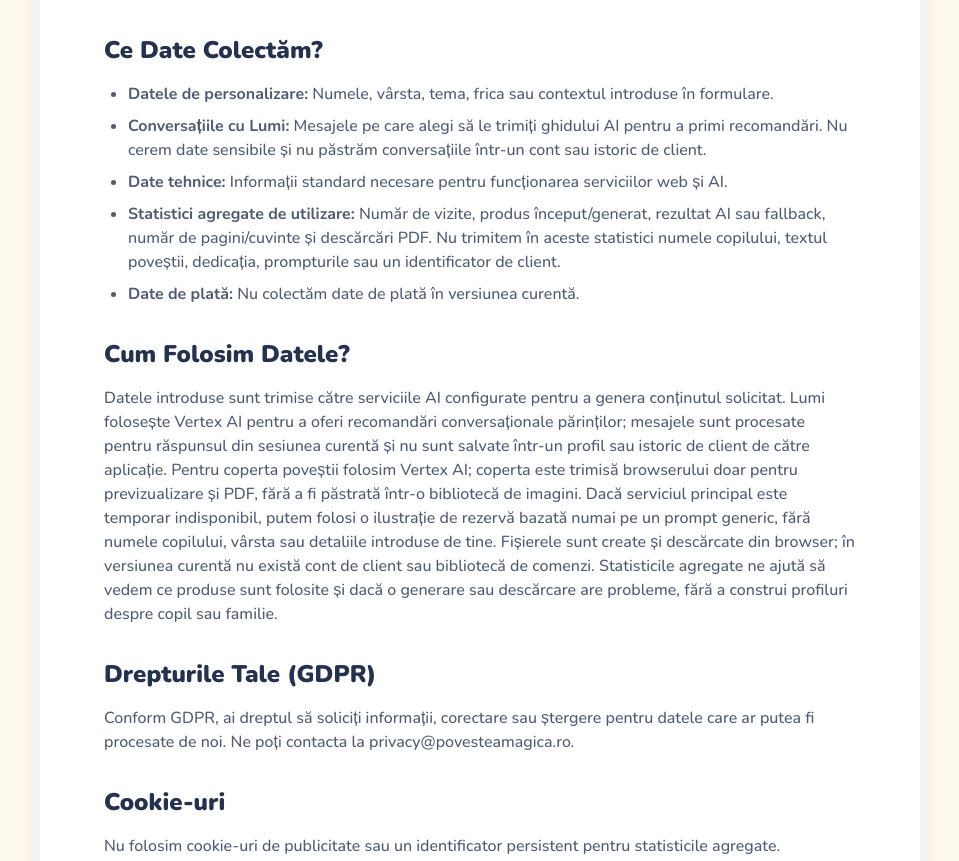
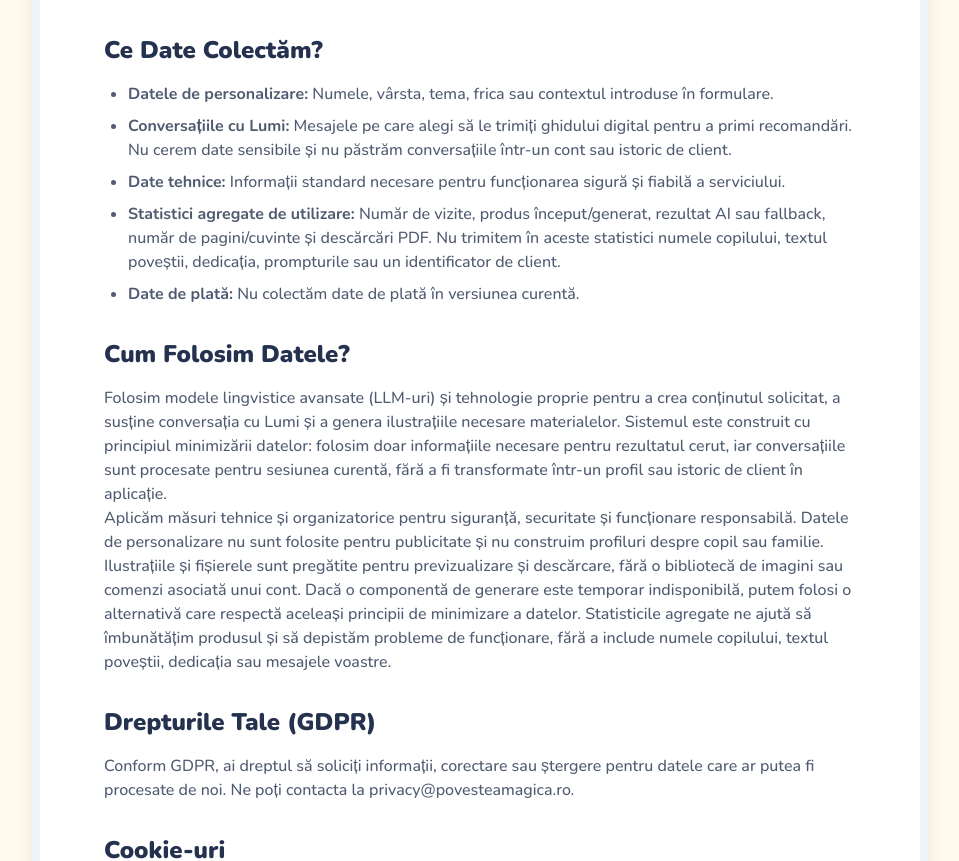
Before and after one commit to mocanuhoratiu-dev/povestea-mea-magica, a Next.js app: page /politica-de-confidentialitate in a window 1280 px wide. Shown: the part 406-1267 px from the top of the page, without its empty margins (160-1119 px from the left). Built offline with nearby package versions, Linux system fonts and the light colour scheme; no server answers.

Commit message:
Clarify privacy technology language

```diff
--- a/src/app/politica-de-confidentialitate/page.tsx
+++ b/src/app/politica-de-confidentialitate/page.tsx
@@ -27,8 +27,8 @@ export default function PrivacyPage() {
               <h2 className="text-2xl font-black text-brand-navy mb-4">Ce Date Colectăm?</h2>
               <ul className="list-disc pl-6 space-y-2">
                 <li><strong>Datele de personalizare:</strong> Numele, vârsta, tema, frica sau contextul introduse în formulare.</li>
-                <li><strong>Conversațiile cu Lumi:</strong> Mesajele pe care alegi să le trimiți ghidului AI pentru a primi recomandări. Nu cerem date sensibile și nu păstrăm conversațiile într-un cont sau istoric de client.</li>
-                <li><strong>Date tehnice:</strong> Informații standard necesare pentru funcționarea serviciilor web și AI.</li>
+                <li><strong>Conversațiile cu Lumi:</strong> Mesajele pe care alegi să le trimiți ghidului digital pentru a primi recomandări. Nu cerem date sensibile și nu păstrăm conversațiile într-un cont sau istoric de client.</li>
+                <li><strong>Date tehnice:</strong> Informații standard necesare pentru funcționarea sigură și fiabilă a serviciului.</li>
                 <li><strong>Statistici agregate de utilizare:</strong> Număr de vizite, produs început/generat, rezultat AI sau fallback, număr de pagini/cuvinte și descărcări PDF. Nu trimitem în aceste statistici numele copilului, textul poveștii, dedicația, prompturile sau un identificator de client.</li>
                 <li><strong>Date de plată:</strong> Nu colectăm date de plată în versiunea curentă.</li>
               </ul>
@@ -37,7 +37,10 @@ export default function PrivacyPage() {
             <section>
               <h2 className="text-2xl font-black text-brand-navy mb-4">Cum Folosim Datele?</h2>
               <p>
-                Datele introduse sunt trimise către serviciile AI configurate pentru a genera conținutul solicitat. Lumi folosește Vertex AI pentru a oferi recomandări conversaționale părinților; mesajele sunt procesate pentru răspunsul din sesiunea curentă și nu sunt salvate într-un profil sau istoric de client de către aplicație. Pentru coperta poveștii folosim Vertex AI; coperta este trimisă browserului doar pentru previzualizare și PDF, fără a fi păstrată într-o bibliotecă de imagini. Dacă serviciul principal este temporar indisponibil, putem folosi o ilustrație de rezervă bazată numai pe un prompt generic, fără numele copilului, vârsta sau detaliile introduse de tine. Fișierele sunt create și descărcate din browser; în versiunea curentă nu există cont de client sau bibliotecă de comenzi. Statisticile agregate ne ajută să vedem ce produse sunt folosite și dacă o generare sau descărcare are probleme, fără a construi profiluri despre copil sau familie.
+                Folosim modele lingvistice avansate (LLM-uri) și tehnologie proprie pentru a crea conținutul solicitat, a susține conversația cu Lumi și a genera ilustrațiile necesare materialelor. Sistemul este construit cu principiul minimizării datelor: folosim doar informațiile necesare pentru rezultatul cerut, iar conversațiile sunt procesate pentru sesiunea curentă, fără a fi transformate într-un profil sau istoric de client în aplicație.
+              </p>
+              <p>
+                Aplicăm măsuri tehnice și organizatorice pentru siguranță, securitate și funcționare responsabilă. Datele de personalizare nu sunt folosite pentru publicitate și nu construim profiluri despre copil sau familie. Ilustrațiile și fișierele sunt pregătite pentru previzualizare și descărcare, fără o bibliotecă de imagini sau comenzi asociată unui cont. Dacă o componentă de generare este temporar indisponibilă, putem folosi o alternativă care respectă aceleași principii de minimizare a datelor. Statisticile agregate ne ajută să îmbunătățim produsul și să depistăm probleme de funcționare, fără a include numele copilului, textul poveștii, dedicația sau mesajele voastre.
               </p>
             </section>
 
```
